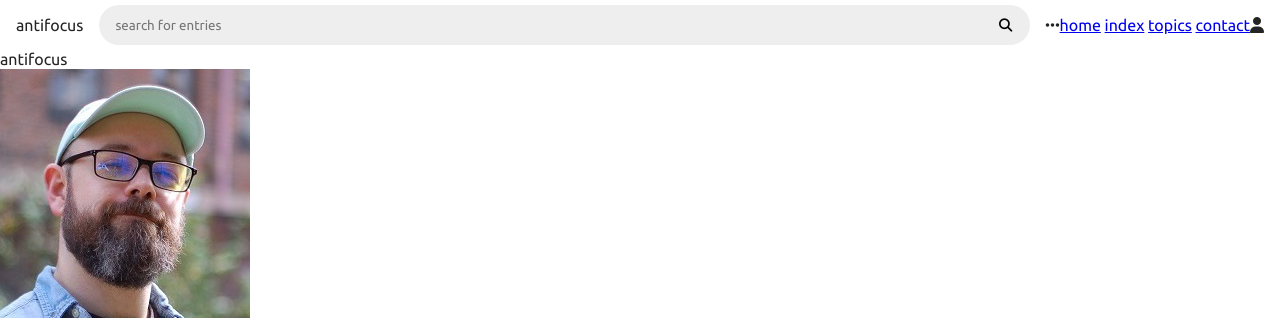
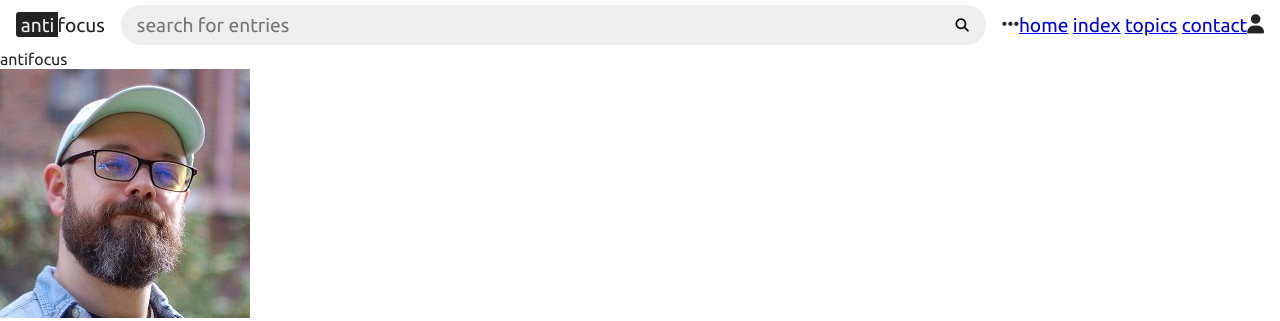
Before and after one commit to DevArrowsmith/blog, a plain HTML site: page index.html in a window 1280 px wide. Shown: the top 321 px of the page. Drawn offline with Linux system fonts and the light colour scheme.

Commit message:
Style header navbar (wip).

```diff
--- a/css/index.css
+++ b/css/index.css
@@ -32,10 +32,18 @@ header {
     position: fixed;
     top: 0;
     left: 0;
+    font-size: 1.2rem;
     display: flex;
     flex-flow: row nowrap;
     justify-content: space-between;
     align-items: center;
+}
+
+header span {
+    padding: 0.1rem 0.2rem 0.1rem 0.3rem;
+    background-color: var(--black-2);
+    color: var(--grey-1);
+    border-radius: 3px 0 0 3px;
 }
 
 header form {
@@ -52,6 +60,8 @@ header form input {
     padding: 0 1rem;
     border: none;
     background: none;
+    color: var(--black-1);
+    font-size: 1.2rem;
 }
 
 header form input:focus {
```
